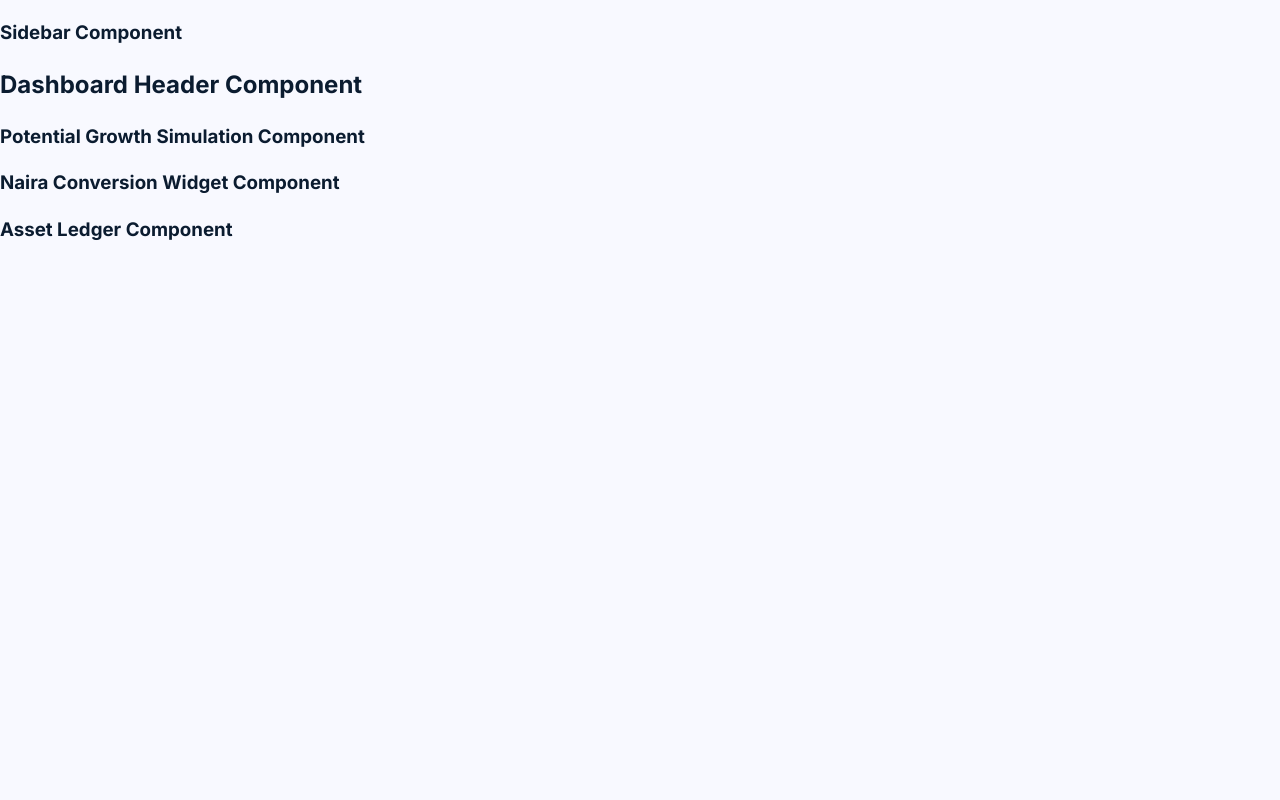
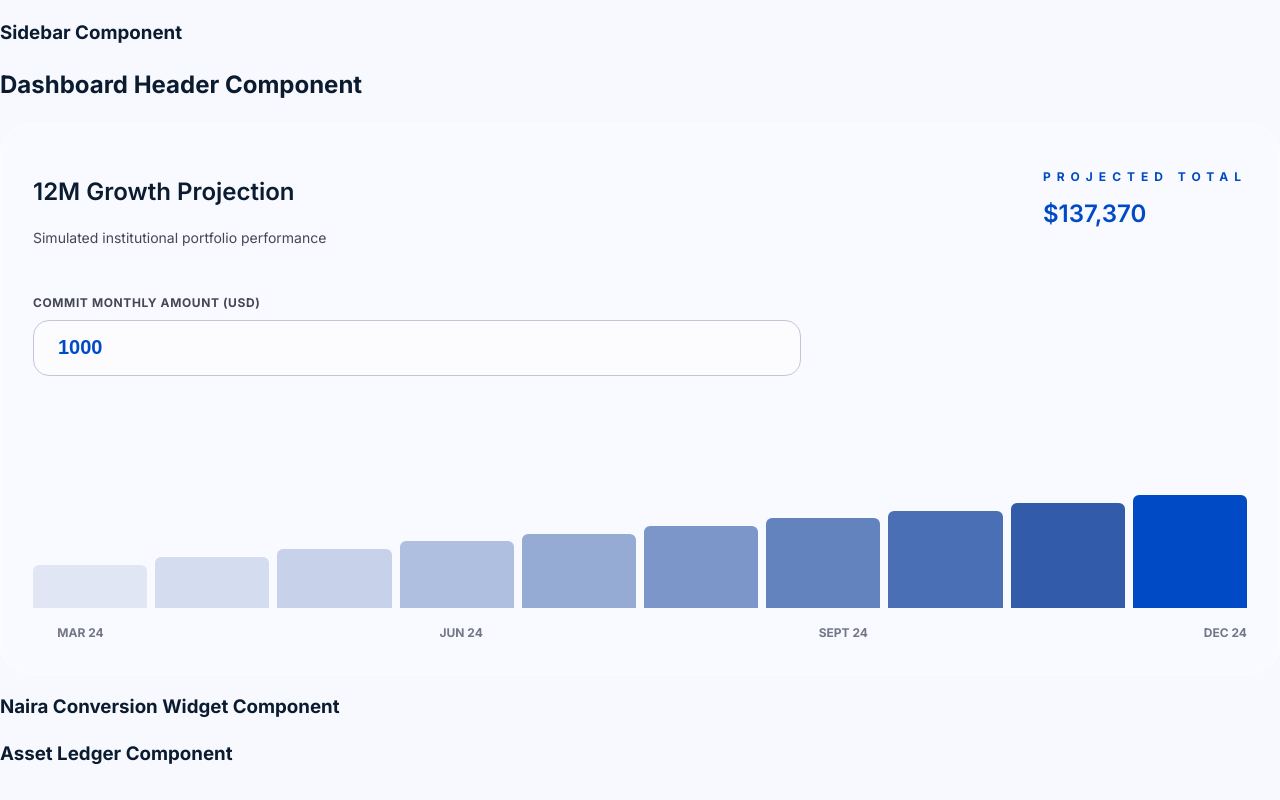
Before and after one commit to Chideradotcom/nairasave, a React (Vite) app: page /dashboard in a window 1280 px wide. Built offline with nearby package versions, Linux system fonts and the light colour scheme.

Commit message:
Created potential growth section

```diff
--- a/src/App.jsx
+++ b/src/App.jsx
@@ -1,6 +1,6 @@
-import { Routes, Route } from 'react-router-dom';
-import Welcome from './pages/welcome/Welcome';
-import Dashboard from './pages/dashboard/Dashboard';
+import { Routes, Route } from "react-router-dom";
+import Welcome from "./pages/welcome/Welcome";
+import Dashboard from "./pages/dashboard/Dashboard";
 import "./App.css";
 
 function App() {
--- a/src/pages/dashboard/growth/PotentialGrowth.jsx
+++ b/src/pages/dashboard/growth/PotentialGrowth.jsx
@@ -1,9 +1,93 @@
+import { useState, useMemo } from "react";
 import styles from "./PotentialGrowth.module.css";
 
+const BASE_WEALTH = 124500;
+const APY = 0.145;
+const BAR_OPACITIES = [0.1, 0.15, 0.2, 0.3, 0.4, 0.5, 0.6, 0.7, 0.8, 1.0];
+
 export default function PotentialGrowth() {
+  const [commitAmount, setCommitAmount] = useState(1000);
+
+  const handleCommitChange = (e) => {
+    const value = parseFloat(e.target.value);
+    setCommitAmount(isNaN(value) ? 0 : value);
+  };
+
+  const projectedTotal = useMemo(() => {
+    return BASE_WEALTH + commitAmount * 12 * (1 + APY / 2);
+  }, [commitAmount]);
+
   return (
-    <div className={styles.container}>
-      <h3>Potential Growth Simulation Component</h3>
-    </div>
+    <section className={styles.container}>
+      <header className={styles.headerRow}>
+        <section>
+          <h2 id="growth-heading" className={styles.titleText}>
+            12M Growth Projection
+          </h2>
+          <p className={styles.subtitleText}>
+            {" "}
+            Simulated institutional portfolio performance
+          </p>
+        </section>
+        <section className={styles.rightLabel}>
+          <p className={styles.projectedLabel}>PROJECTED TOTAL</p>
+          <p className={styles.projectedValue}>
+            ${Math.round(projectedTotal).toLocaleString()}
+          </p>
+        </section>
+      </header>
+      <section className={styles.inputSection}>
+        <label htmlFor="commit-input" className={styles.commitLabel}>
+          COMMIT MONTHLY AMOUNT (USD)
+        </label>
+        <input
+          type="number"
+          id="commit-input"
+          className={styles.inputField}
+          value={commitAmount === 0 ? "" : commitAmount}
+          onChange={handleCommitChange}
+          placeholder="0"
+          step="100"
+          min="0"
+        />
+      </section>
+
+      <section
+        className={styles.chartContainer}
+        aria-label="Growth Projection Chart Graphics"
+      >
+        {BAR_OPACITIES.map((opacity, idx) => {
+          const isLast = idx === BAR_OPACITIES.length - 1;
+          const growthFactor = (idx + 1) / BAR_OPACITIES.length;
+
+          const dynamicHeight =
+            20 + growthFactor * 80 * (projectedTotal / 250000);
+          const heightPercent = Math.min(dynamicHeight, 100);
+
+          const barInLineStyle = {
+            height: `${heightPercent}%`,
+            backgroundColor: !isLast ? `rgba(0, 53, 148, ${opacity})` : undefined,
+          };
+
+          return (
+            <div
+              key={idx}
+              className={`${styles.chartBar} ${isLast ? styles.chartBarContainerColor : ""}`}
+              style={barInLineStyle}
+            ></div>
+          );
+        })}
+      </section>
+      <footer className={styles.chartFooter}>
+        <time datetime="2026-03">MAR 24</time>
+        <time datetime="2026-06" className={styles.hiddenOnMobile}>
+          JUN 24
+        </time>
+        <time datetime="2026-09" className={styles.hiddenOnMobile}>
+          SEPT 24
+        </time>
+        <time datetime="2026-12">DEC 24</time>
+      </footer>
+    </section>
   );
 }
--- a/src/pages/dashboard/growth/PotentialGrowth.module.css
+++ b/src/pages/dashboard/growth/PotentialGrowth.module.css
@@ -0,0 +1,143 @@
+.container {
+  background: rgba(255, 255, 255, 0.2);
+  padding: clamp(24px, 4vw, 32px);
+  border-radius: clamp(24px, 4vw, 32px);
+  border: 1px solid rgba(255, 255, 255, 0.4);
+  display: flex;
+  flex-direction: column;
+  width: 100%;
+  box-sizing: border-box;
+}
+
+.headerRow {
+  display: flex;
+  flex-direction: column;
+  gap: 16px;
+  margin-bottom: clamp(24px, 4vw, 32px);
+}
+
+.titleText {
+  font-size: clamp(18px, 3vw, 24px);
+  font-weight: 600;
+  line-height: 1.3;
+}
+
+.subtitleText {
+  color: var(--color-on-surface-variant);
+  font-size: clamp(12px, 2vw, 14px);
+}
+
+.rightText {
+  text-align: left;
+}
+
+.projectedLabel {
+  font-size: clamp(10px, 1.5vw, 12px);
+  font-weight: 700;
+  letter-spacing: 0.5em;
+  color: var(--color-primary);
+}
+
+.projectedValue {
+  font-size: clamp(20px, 3vw, 24px);
+  font-weight: 600;
+  line-height: 1.3;
+  color: var(--color-primary);
+  margin: 4px 0 0 0;
+}
+
+.inputSection {
+  margin-bottom: clamp(32px, 5vw, 40px);
+}
+
+input::-webkit-inner-spin-button, input::-webkit-outer-spin-button{
+  -webkit-appearance: none;
+  margin: 0;
+}
+
+.commitLabel {
+  display: block;
+  font-size: 12px;
+  font-weight: 700;
+  letter-spacing: 0.05em;
+  color: var(--color-on-surface-variant);
+  margin-bottom: 8px;
+}
+
+.inputField {
+  width: 100%;
+  max-width: 768px;
+  background-color: rgba(255, 255, 255, 0.5);
+  height: clamp(48px, 6vw, 56px);
+  padding: 0 clamp(20px, 3vw, 24px);
+  font-size: clamp(18px, 2.5vw, 20px);
+  border-radius: 16px;
+  border: 1.5px solid var(--color-outline-variant);
+  font-weight: 700;
+  color: var(--color-primary);
+  transition: all 0.3s ease;
+  box-sizing: border-box;
+  outline: none;
+}
+
+.inputField:focus {
+  border-color: var(--color-primary);
+  box-shadow: 0 0 0 4px rgba(0, 53, 148, 0.1);
+}
+
+.chartContainer {
+  display: flex;
+  align-items: flex-end;
+  justify-content: space-between;
+  height: clamp(160px, 20vw, 192px);
+  gap: clamp(6px, 1vw, 8px);
+  padding-top: 16px;
+  margin-top: auto;
+}
+
+.chartBar {
+  flex: 1 1 0%;
+  border-top-left-radius: clamp(4px, 0.8vw, 6px);
+  border-top-right-radius: clamp(4px, 0.8vw, 6px);
+  transition: height 0.8s cubic-bezier(0.34, 1.56, 0.64, 1)
+}
+
+.chartBarContainerColor{
+  background-color: var(--color-primary);
+}
+
+.chartFooter {
+  display: flex;
+  justify-content: space-between;
+  font-size: 12px;
+  color: var(--color-outline);
+  font-weight: 700;
+  padding-top: 16px;
+  padding-left: 2%;
+}
+
+.hiddenOnMobile{
+  display: none;
+}
+
+@media (min-width: 640px){
+  .headerRow{
+    flex-direction: row;
+    justify-content: space-between;
+    align-items: flex-start;
+  }
+
+  .rightText{
+    text-align: right;
+  }
+
+  .hiddenOnMobile{
+    display: inline;
+  }
+}
+
+@media(min-width: 1024px){
+  .container{
+    grid-column: span 3;
+  }
+}
```
